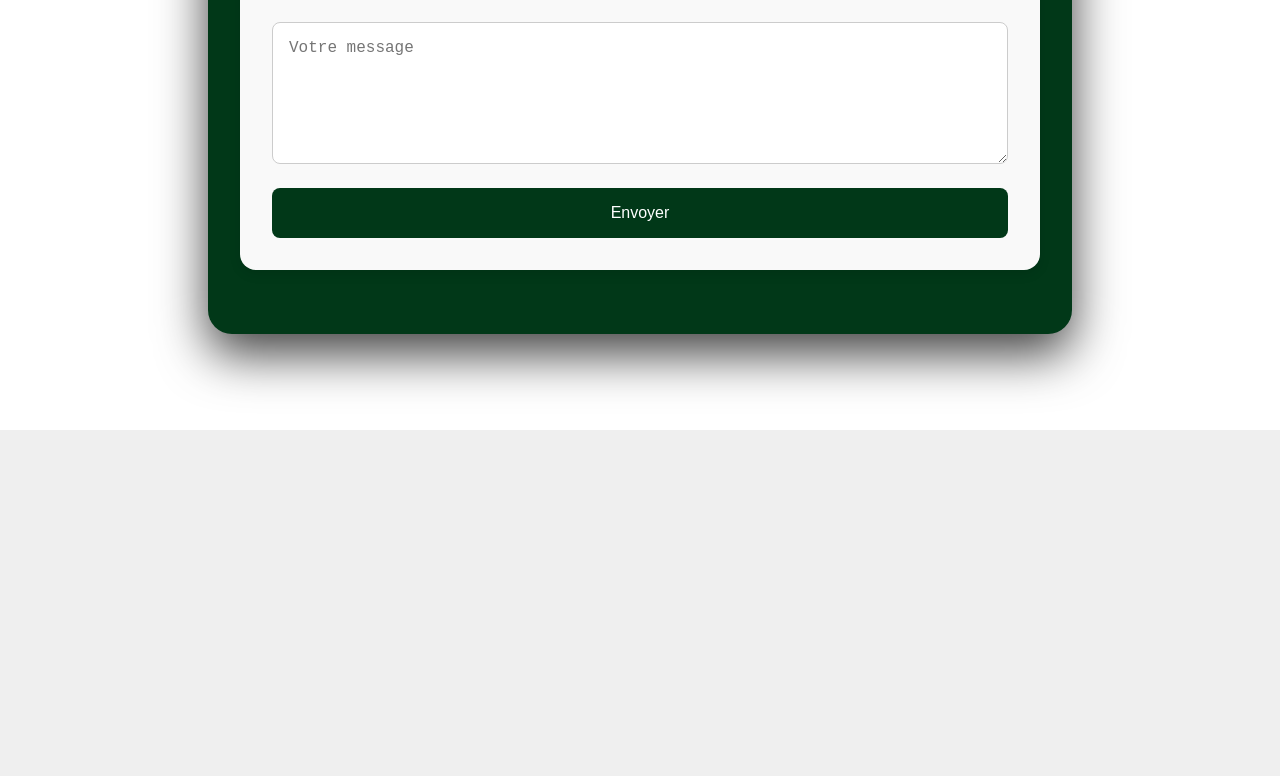
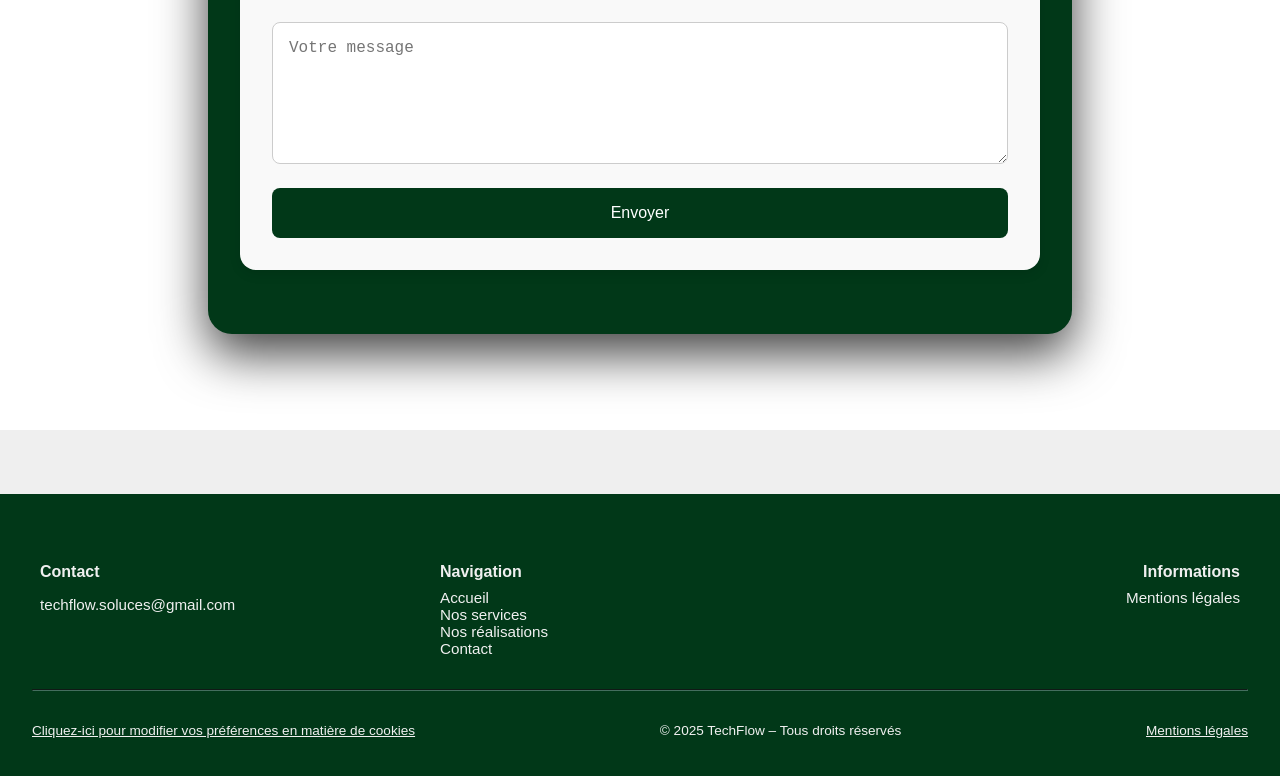
Before and after one commit to TechFlow-soluces/TechFlow, a Next.js app: page / in a window 1280 px wide. Shown: the part 5789-6565 px from the top of the page. Before the commit the page ends 6219 px from the top, so only its background shows below. Built offline with nearby package versions, Linux system fonts and the light colour scheme; a web font is replaced by a local one.

Commit message:
Début du footer

```diff
--- /dev/null
+++ b/src/app/components/Footer.tsx
@@ -0,0 +1,64 @@
+'use client';
+
+export default function Header() {
+    const scrollToSection = (id: string) => {
+        const el = document.getElementById(id);
+        if (el) el.scrollIntoView({ behavior: 'smooth' });
+
+    };
+
+    return (
+    <footer style={{
+    backgroundColor: '#013818',
+    color: '#f0f0f0',
+    padding: '3rem 2rem',
+    marginTop: '4rem',
+    fontSize: '0.95rem',
+}}>
+    <div style={{
+        maxWidth: '1200px',
+        margin: '0 auto',
+        display: 'flex',
+        justifyContent: 'space-between',
+        flexWrap: 'wrap',
+        rowGap: '2rem',
+    }}>
+        {/* Bloc gauche : contact */}
+        <div style={{ flex: '1 1 200px' }}>
+            <h4 style={{ marginBottom: '0.5rem', fontSize: '1rem' }}>Contact</h4>
+            <p>techflow.soluces@gmail.com</p>
+        </div>
+
+        {/* Bloc centre : navigation */}
+        <div style={{ flex: '1 1 200px' }}>
+            <h4 style={{ marginBottom: '0.5rem', fontSize: '1rem' }}>Navigation</h4>
+            <ul style={{ listStyle: 'none', padding: 0, margin: 0 }}>
+                <li><a href="#home" style={{ color: '#f0f0f0', textDecoration: 'none' }}>Accueil</a></li>
+                <li><a href="#services" style={{ color: '#f0f0f0', textDecoration: 'none' }}>Nos services</a></li>
+                <li><a href="#projects" style={{ color: '#f0f0f0', textDecoration: 'none' }}>Nos réalisations</a></li>
+                <li><a href="#contact" style={{ color: '#f0f0f0', textDecoration: 'none' }}>Contact</a></li>
+            </ul>
+        </div>
+
+        {/* Bloc droit : mentions légales */}
+        <div style={{ flex: '1 1 200px', textAlign: 'right' }}>
+            <h4 style={{ marginBottom: '0.5rem', fontSize: '1rem' }}>Informations</h4>
+            <a href="/mentions-legales" style={{ color: '#f0f0f0', textDecoration: 'none' }}>Mentions légales</a>
+        </div>
+    </div>
+
+    <hr style={{ margin: '2rem 0', borderColor: '#446e5e' }} />
+
+    <div style={{
+        display: 'flex',
+        justifyContent: 'space-between',
+        flexWrap: 'wrap',
+        fontSize: '0.85rem',
+    }}>
+        <a href="#" style={{ color: '#f0f0f0', textDecoration: 'underline' }}>Cliquez-ici pour modifier vos préférences en matière de cookies</a>
+        <p style={{ margin: 0 }}>© {new Date().getFullYear()} TechFlow – Tous droits réservés</p>
+        <a href="/mentions-legales" style={{ color: '#f0f0f0', textDecoration: 'underline' }}>Mentions légales</a>
+    </div>
+</footer>
+    );
+}
--- a/src/app/layout.tsx
+++ b/src/app/layout.tsx
@@ -2,6 +2,7 @@
 import "./styles/globals.css";
 import React from "react";
 import Header from "./components/Header";
+import Footer from "./components/Footer";
 import { Agdasima } from 'next/font/google';
 
 const agdasima = Agdasima({
@@ -22,6 +23,7 @@ export default function RootLayout({ children }: { children: React.ReactNode })
         <body>
         <Header />
         {children}
+        <Footer />
         </body>
         </html>
     );
```
